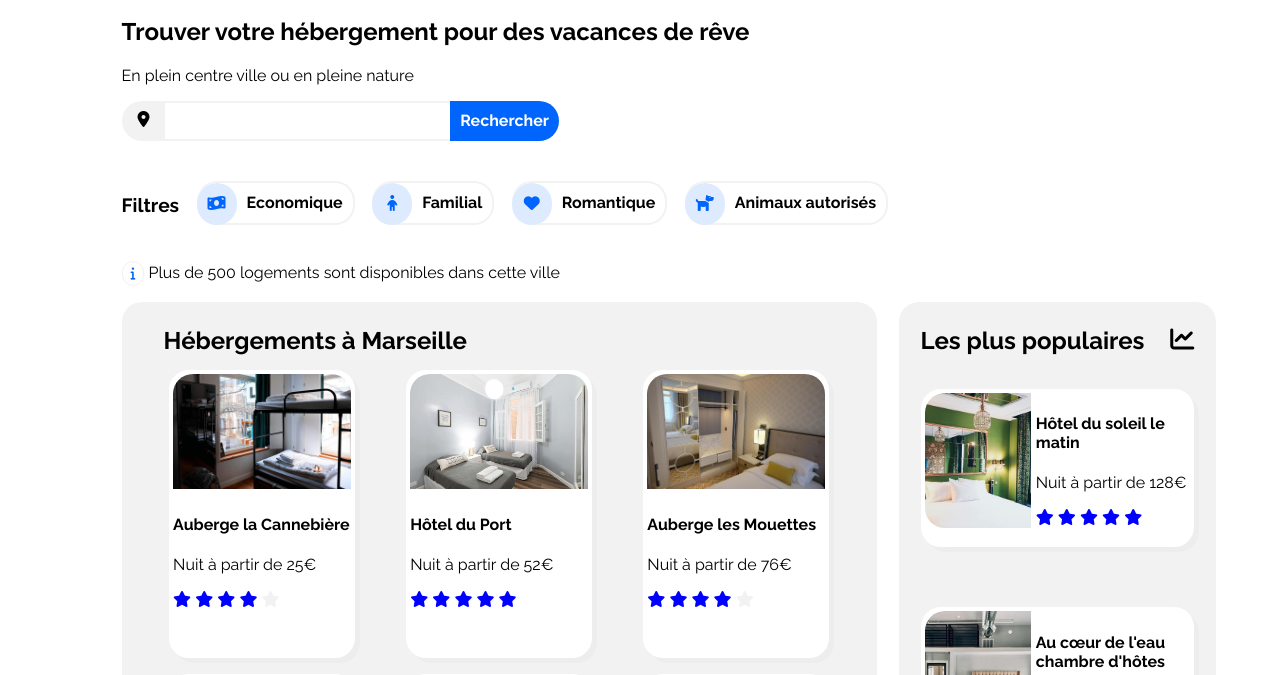
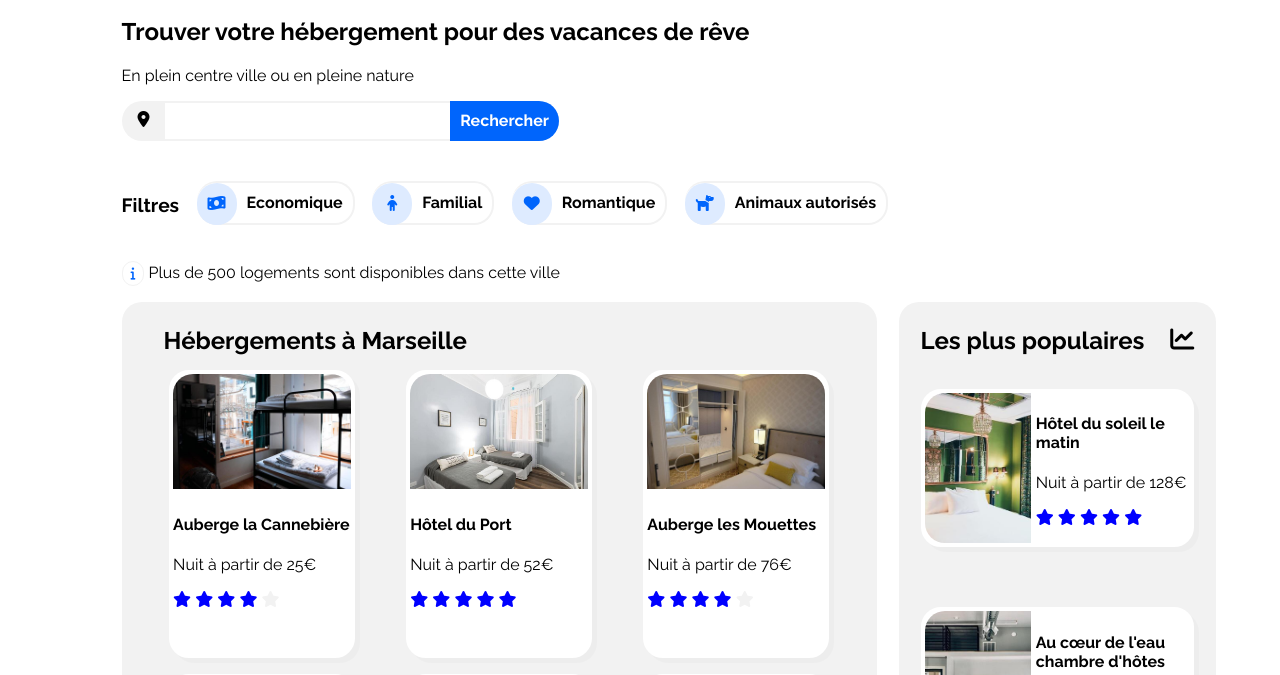
Before and after one commit to ArthurBehets/ArthurBehetsWydemans_2_25012021, a plain HTML site: page index.html in a window 1280 px wide. Shown: the part 63-738 px from the top of the page. Drawn offline with Linux system fonts and the light colour scheme.

Commit message:
Last minut changes

```diff
--- a/css/Reservia.css
+++ b/css/Reservia.css
@@ -245,11 +245,12 @@ nav a{
 }
 
 .rightImg{
-    height :135px;
+    height :150px;
     width :40%;
     object-fit: cover;
     border-radius: 20px 0 0  20px ;
     margin-right: 5px;
+
 }
 .rightAccommodationLink{
     display:flex;
```
